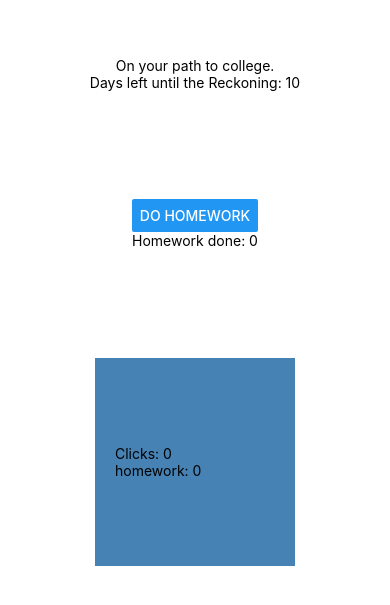
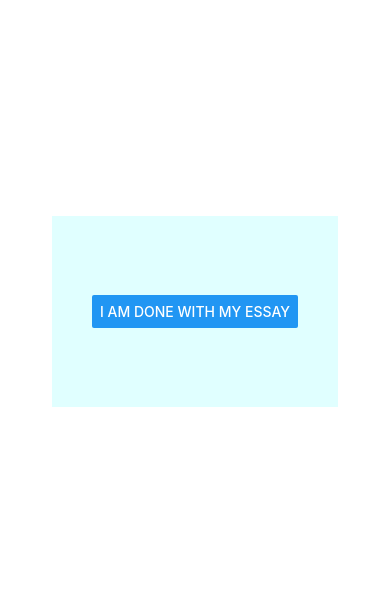
Before and after one commit to curiousdragon/button-life, a React Native app: screen / in a window 390 px wide. Shown: the part 111-716 px from the top of the page. Built offline with nearby package versions, Linux system fonts and the light colour scheme.

Commit message:
template, essay ver 1

```diff
--- a/App.js
+++ b/App.js
@@ -2,6 +2,8 @@ import React from 'react';
 import { StyleSheet, Text, View, Button } from 'react-native';
 
 import GameOver from './GameOver';
+import { Word, Template } from './Word';
+import Essay from './Essay';
 
 class ButtonAndCounter extends React.Component {
   state = {
@@ -55,10 +57,12 @@ export default class App extends React.Component {
       allCounters: {
         homework: 0,
         service: 0,
-        study: 0,
+        essay: 0,
       },
       hwFirstWeek: false,
       serFirstWeek: false,
+      essFirstWeek: false,
+      essClicked: false,
     };
   }
 
@@ -81,11 +85,17 @@ export default class App extends React.Component {
   }
 
   render() {
-    let total = 10;
+    let total = 20;
     if(this.state.counterTotal==total) {
       return(
         <GameOver allCounters={this.state.allCounters}
         reset= {()=>{this.reset()}}/>
+        );
+    }
+
+    if(true) {
+      return(
+        <Essay reset= {()=>{this.reset()}}/>
         );
     }
 
@@ -109,8 +119,6 @@ export default class App extends React.Component {
         </ButtonAndCounter>
 
       {(() => {
-
-
         if(this.state.hwFirstWeek) {
           return (
             <ButtonAndCounter onReachedMax={() => {
@@ -128,20 +136,32 @@ export default class App extends React.Component {
             </ButtonAndCounter>
           );
         }
+
+        if(this.state.serFirstWeek) {
+          return (
+            <View style={styles.containerButton}>
+              <Button title='Write an essay'
+                onPress= {() => {
+                  this.setState({
+                    essClicked: true
+                  });
+                }}
+                style={styles.button}>
+              </Button>
+              <Text>
+                'Essays written': {this.state.allCounters['essay']}
+              </Text>
+            </View>
+          );
+        }
       })()}
+      </View>
 
-        <View style={styles.clickCounter}>
-          <Text>
-            Clicks: {this.state.counterTotal}
-          </Text>
-          <Text>homework: {this.state.allCounters['homework']}</Text>
-        </View>
-
-      </View>
     );
 
   }
 }
+
 
 
 
--- /dev/null
+++ b/Essay.js
@@ -0,0 +1,66 @@
+import React from 'react';
+import { StyleSheet, Text, View, Button } from 'react-native';
+
+
+import COLORS from './colors';
+
+import { Word, Template } from './Word';
+
+
+export default class Essay extends React.Component {
+	constructor(props) {
+		super(props);
+	}
+
+	render() {
+		return(
+			<View style={styles.container}>
+        <View style={styles.containerButton}>
+          <Button title='I am done with my essay'
+            onPress={this._handlePress.bind(this)}
+            style={styles.button}>
+          </Button>
+        </View>
+			</View>
+      );
+	}
+
+	_handlePress(event) {
+    this.props.reset();
+	}
+}
+
+//justifyContent = vertically
+//  flex-start = top
+//  center = center
+//  flex-end = bottom
+
+//alignItems = horizantally
+//  flex-start = left
+//  center = center
+//  flex-end = right
+
+const styles = StyleSheet.create({
+  container: {
+    flex: 1,
+    backgroundColor: '#fff',
+    alignItems: 'center',
+    justifyContent: 'center',
+    margin: 20,
+  },
+  containerStats: {
+    flex: 0.25,
+    alignItems: 'flex-start',
+    margin: 20,
+  },
+  containerButton: {
+    flex: 0.25,
+    flexDirection: 'column',
+    backgroundColor: COLORS.blue,
+    alignItems: 'center',
+    justifyContent: 'center',
+    margin: 20,
+    paddingLeft: 40,
+    paddingRight: 40,
+  },
+});
--- /dev/null
+++ b/Word.js
@@ -0,0 +1,78 @@
+const fakeWordBank = [
+	'bagonta',
+	'floobert',
+	'gizzab',
+	'typhron',
+	'zetride',
+	'sloobbeerry',
+	'paxxie'
+]
+
+//each blank is 3 underscores: _ _ _
+
+export class Template {
+	constructor(lines, blank_possibilities) {
+		this.lines = lines;
+		this.blank_possibilities = blank_possibilities;
+	}
+}
+
+const templateBank = [
+	new Template([
+		`I am interested in studying `,
+		`. I became interested when my `,
+	    ` showed me how to `
+	],
+	[
+	   ['physics', 'math', 'chemistry'],
+	   ['mom', 'dad', 'best friend'],
+	   ['experiment', 'investigate', 'learn']
+	]
+	),
+]
+
+function getNDistinctFakeWordStrings(n) {
+	let hasUsed = fakeWordBank.map((word) => false);
+
+	let results = [];
+
+	while(results.length != n) {
+		let index = Math.floor(fakeWordBank.length * Math.random());
+		if(hasUsed[index]) {
+			continue;
+		}
+		results.push(fakeWordBank[index]);
+		hasUsed[index] = true;
+	}
+	return results;
+}
+
+ export default class Word {
+	// str = the word itself
+	// meaning = definition
+	// pos = template position
+
+	constructor(str, meaning, pos) {
+		this.str = str
+		this.meaning = meaning
+		this.pos = pos
+	}
+}
+
+function getRandomTemplate() {
+	let index = Math.floor(templateBank.length * Math.random());
+	return templateBank[index];
+}
+
+function getTemplateAndWords() {
+	template = getRandomTemplate();
+
+	const n = template.numSlots();
+	const wordstrings = getNDistinctFakeWordStrings(n);
+	let words = [];
+	wordstrings.forEach((str, i) => {
+	  words.push(Word(
+        str, template.getMeaningFor(i), i
+      ))
+	})
+}
```
Also changed, not shown: 1 other file (tests, documents, lock files or other folders).
